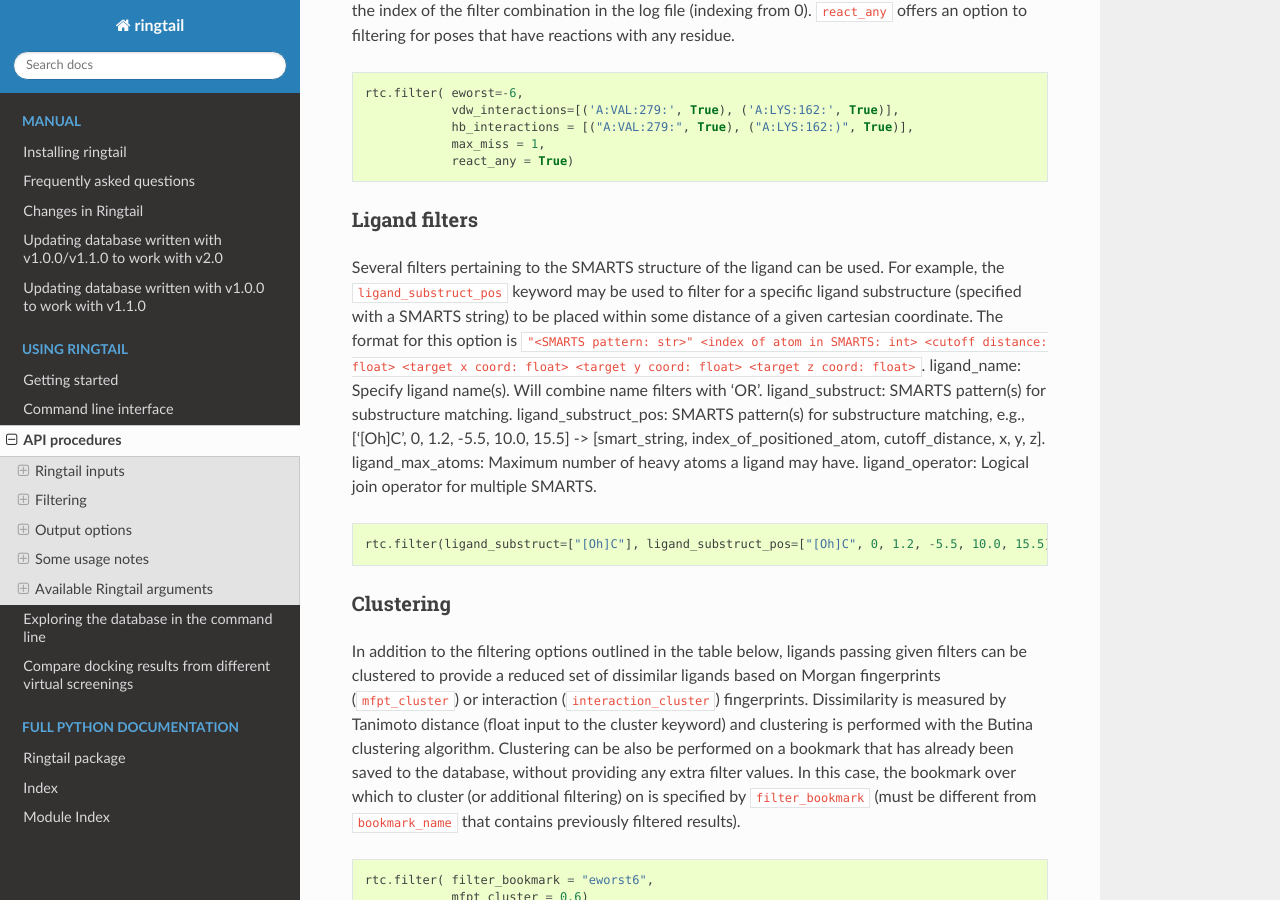
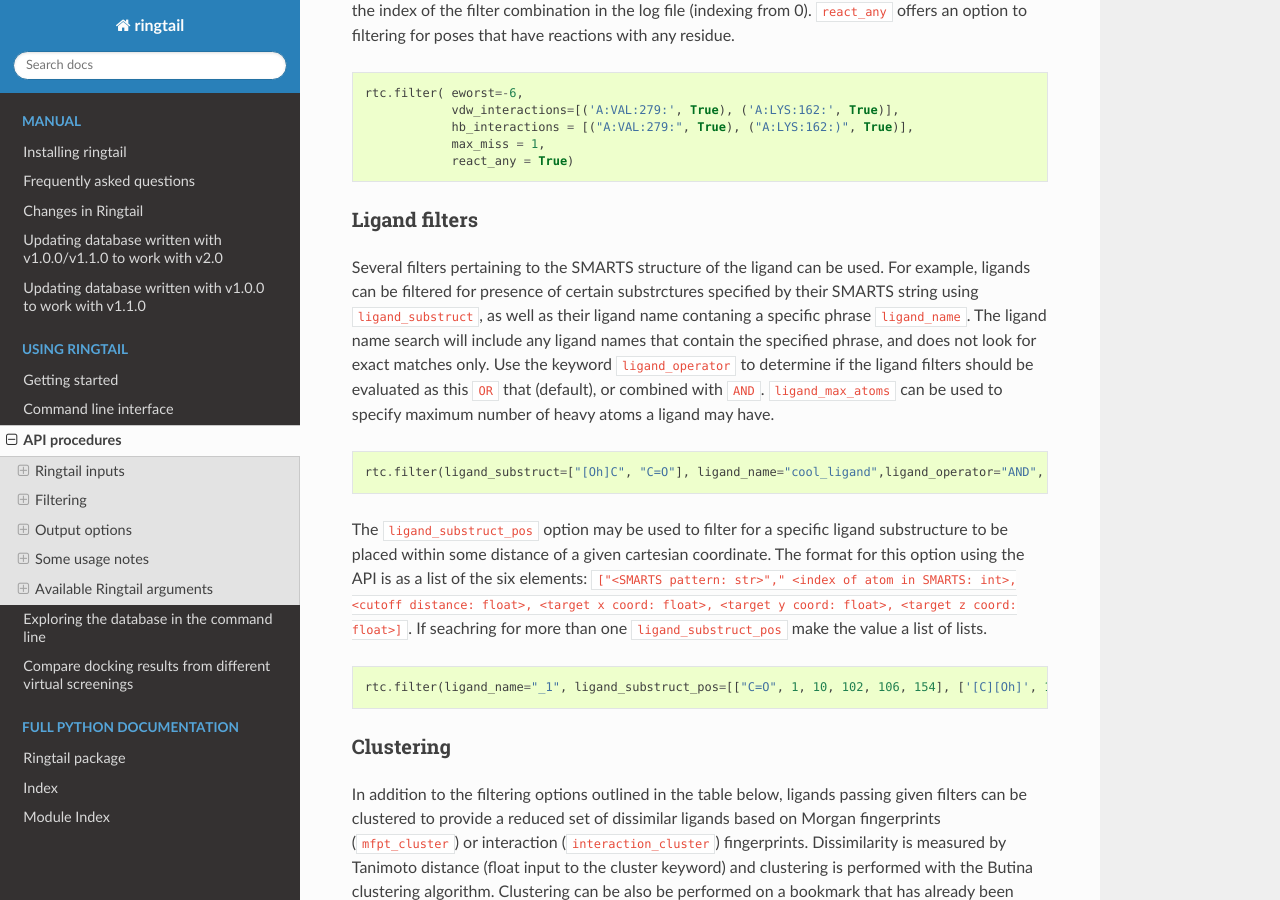
Before and after one commit to forlilab/Ringtail, a Sphinx documentation site: the page built from docs/source/api.rst, in a window 1280 px wide and 900 px high, scrolled down 5181 px. Built offline with Sphinx 7.4.7 and the Read the Docs theme 2.0.0, drawn with Linux system fonts in a browser that asks for light colours.

Commit message:
fixed bug with ligand_substruct_pos and updated docs

```diff
--- a/docs/source/api.rst
+++ b/docs/source/api.rst
@@ -169,16 +169,17 @@ The ``max_miss`` keywords allows the user to filter by given interactions exclud
 
 Ligand filters
 ===============
-Several filters pertaining to the SMARTS structure of the ligand can be used. For example, the ``ligand_substruct_pos`` keyword may be used to filter for a specific ligand substructure (specified with a SMARTS string) to be placed within some distance of a given cartesian coordinate. The format for this option is ``"<SMARTS pattern: str>" <index of atom in SMARTS: int> <cutoff distance: float> <target x coord: float> <target y coord: float> <target z coord: float>``.
-ligand_name: Specify ligand name(s). Will combine name filters with 'OR'.
-ligand_substruct: SMARTS pattern(s) for substructure matching.
-ligand_substruct_pos: SMARTS pattern(s) for substructure matching, e.g., ['[Oh]C', 0, 1.2, -5.5, 10.0, 15.5] -> [smart_string, index_of_positioned_atom, cutoff_distance, x, y, z].
-ligand_max_atoms: Maximum number of heavy atoms a ligand may have.
-ligand_operator: Logical join operator for multiple SMARTS.
+Several filters pertaining to the SMARTS structure of the ligand can be used. For example, ligands can be filtered for presence of certain substrctures specified by their SMARTS string using ``ligand_substruct``, as well as their ligand name contaning a specific phrase ``ligand_name``. The ligand name search will include any ligand names that contain the specified phrase, and does not look for exact matches only. Use the keyword ``ligand_operator`` to determine if the ligand filters should be evaluated as this ``OR`` that (default), or combined with ``AND``. ``ligand_max_atoms`` can be used to specify maximum number of heavy atoms a ligand may have.
 
 .. code-block:: python
 
-    rtc.filter(ligand_substruct=["[Oh]C"], ligand_substruct_pos=["[Oh]C", 0, 1.2, -5.5, 10.0, 15.5])
+    rtc.filter(ligand_substruct=["[Oh]C", "C=O"], ligand_name="cool_ligand",ligand_operator="AND", ligand_max_atoms=5)
+
+The ``ligand_substruct_pos`` option may be used to filter for a specific ligand substructure to be placed within some distance of a given cartesian coordinate. The format for this option using the API is as a list of the six elements: ``["<SMARTS pattern: str>"," <index of atom in SMARTS: int>, <cutoff distance: float>, <target x coord: float>, <target y coord: float>, <target z coord: float>]``. If seachring for more than one ``ligand_substruct_pos`` make the value a list of lists.
+
+.. code-block:: python
+
+    rtc.filter(ligand_name="_1", ligand_substruct_pos=[["C=O", 1, 10, 102, 106, 154], ['[C][Oh]', 1, 10, 102, 106, 154]])
 
 
 Clustering
```
Also changed, not shown: README.md (+8 -0 lines), docs/source/changes.rst (+10 -0 lines), docs/source/cmdline.rst (+9 -3 lines), 3 other files.
